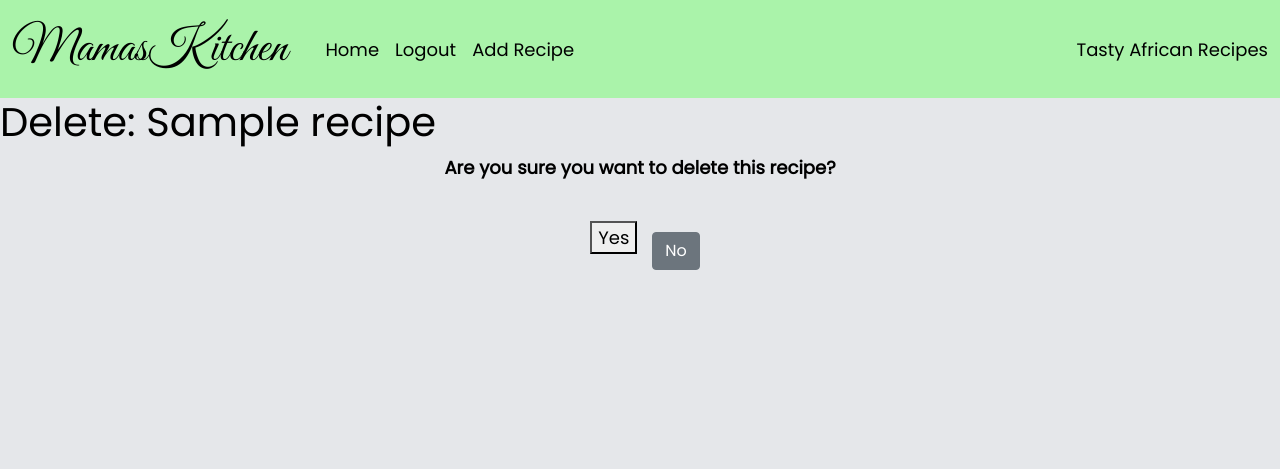
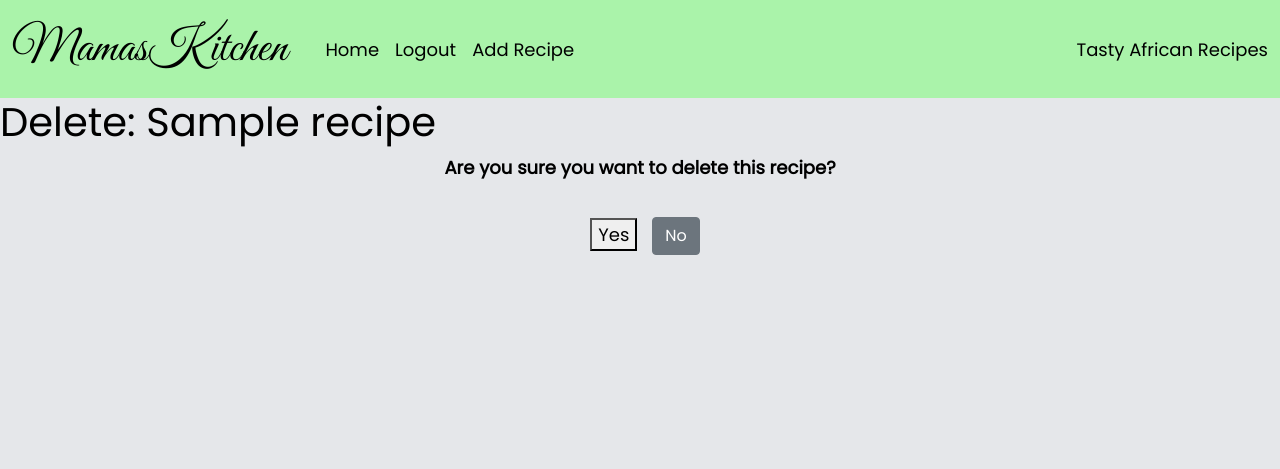
Before and after one commit to belovedpearl/AfricanRecipes-PP4, a Django app: page /details/1/delete in a window 1280 px wide. Shown: the top 469 px of the page. Run offline with Django 3.2, Linux system fonts and the light colour scheme; a user stored in the database is signed in; tables that the repository leaves empty hold one stand-in row (values such as "Sample post"); some libraries are stand-ins or nearby versions.

Commit message:
Add summernote to frontend forms and remove margin style on 'No' in delete page

```diff
--- a/recipes/forms.py
+++ b/recipes/forms.py
@@ -2,6 +2,7 @@ from .models import Recipe
 from django import forms
 from crispy_forms.helper import FormHelper
 from crispy_forms.layout import Layout, Submit, Field
+from django_summernote.widgets import SummernoteWidget
 
 
 class RecipeForm(forms.ModelForm):
@@ -12,8 +13,8 @@ class RecipeForm(forms.ModelForm):
             'title': forms.TextInput(attrs={'class': 'form-control', 'placeholder':'Recipe Local Name'}),
             'author': forms.Select(attrs={'class': 'form-control'}),
             'country': forms.Select(attrs={'class': 'form-control'}),
-            'ingredients': forms.Textarea(attrs={'class': 'form-control'}),
-            'instructions': forms.Textarea(attrs={'class': 'form-control'}),
+            'ingredients': SummernoteWidget(attrs={'class': 'form-control'}),
+            'instructions': SummernoteWidget(attrs={'class': 'form-control'}),
             'cook_time': forms.NumberInput(attrs={'class': 'form-control', 'style': 'margin-bottom: 10px;', 'placeholder':'in minutes'}),
         }
 
--- a/templates/deleterecipe.html
+++ b/templates/deleterecipe.html
@@ -14,8 +14,10 @@
                 <form method="POST" action="{% url 'deleterecipe' pk=recipe.pk %}">
                     {% csrf_token %}
                     <strong>Are you sure you want to delete this recipe?</strong><br><br>
-                    <button>Yes</button>
-                    <a href="{% url 'home' %}" class="btn btn-secondary mt-4">No</a>
+                    <div>
+                        <button>Yes</button>
+                        <a href="{% url 'home' %}" class="btn btn-secondary">No</a>
+                    </div>
                 </form>
             </div>
 
```
